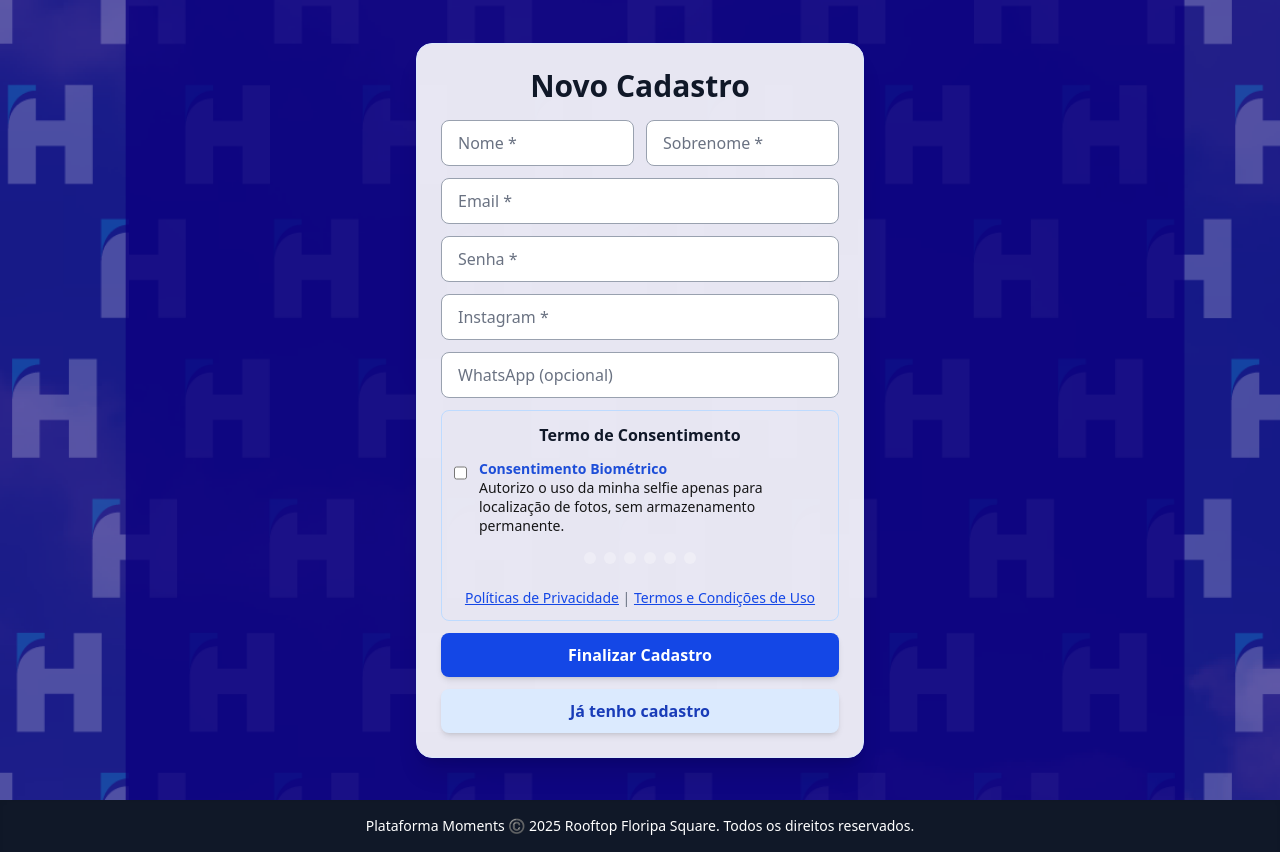
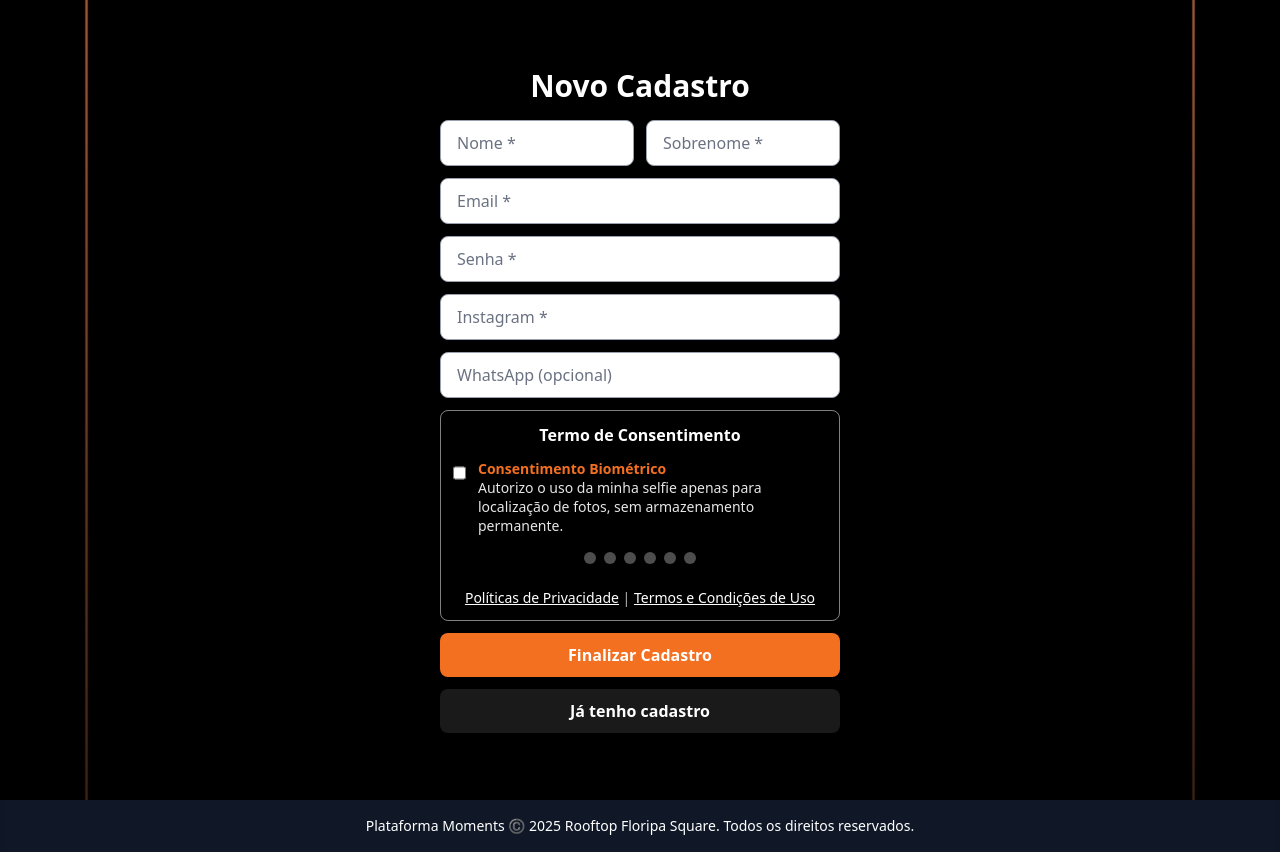
Before and after one commit to FloripaSquare/Floripa-Square-Moments, a Next.js app in the folder frontend/floripa-moments-frontend/: page /register/1 in a window 1280 px wide. Built offline with nearby package versions, Linux system fonts and the light colour scheme.

Commit message:
ajustes cores

```diff
--- a/frontend/floripa-moments-frontend/app/[slug]/selfie/page.tsx
+++ b/frontend/floripa-moments-frontend/app/[slug]/selfie/page.tsx
@@ -22,12 +22,12 @@ const themes: Record<string, Theme> = {
       "border-2 border-white text-white hover:bg-white hover:text-[#f37021]",
   },
   default: {
-    backgroundImage: 'url("/bg-form.png")',
+    backgroundImage: "url('/base-moments.jpg')",
     textColor: "text-white",
-    primaryButton: "bg-[#f37021] hover:bg-orange-600 text-white",
+    primaryButton: "bg-[#f37021] hover:bg-[#d35e1d] text-white",
     secondaryButton: "bg-white/10 text-white hover:bg-white/20",
     ghostButton:
-      "border-2 border-white text-white hover:bg-white hover:text-blue-900",
+      "border-2 border-white text-white hover:bg-white hover:text-[#f37021]",
   },
 };
 
--- a/frontend/floripa-moments-frontend/app/login/[slug]/page.tsx
+++ b/frontend/floripa-moments-frontend/app/login/[slug]/page.tsx
@@ -38,15 +38,15 @@ const themes: Record<string, Theme> = {
     alertSuccessText: "text-green-700",
   },
   default: {
-    name: "Default",
-    backgroundImage: "url('/bg-form.png')",
-    textColor: "text-gray-900",
-    inputBg: "bg-gray-100",
-    inputBorder: "border-gray-400",
+    name: "Floripa Square",
+    backgroundImage: "url('/base-moments.jpg')",
+    textColor: "text-white",
+    inputBg: "bg-white/90",
+    inputBorder: "border-white/50",
     placeholderColor: "placeholder-gray-400",
-    buttonBg: "bg-blue-700",
+    buttonBg: "bg-[#f37021]",
     buttonTextColor: "text-white",
-    buttonBorder: "border-blue-700",
+    buttonBorder: "border-[#f37021]",
     alertErrorBg: "bg-red-50",
     alertErrorText: "text-red-700",
     alertSuccessBg: "bg-green-50",
--- a/frontend/floripa-moments-frontend/app/register/[slug]/page.tsx
+++ b/frontend/floripa-moments-frontend/app/register/[slug]/page.tsx
@@ -60,17 +60,18 @@ const themes: Record<string, Theme> = {
     isDark: true,
   },
   default: {
-    name: "Default",
-    accentColor: "#1d4ed8",
-    backgroundImage: "url('/bg-form.png')",
-    textColor: "text-gray-900",
-    checkboxTextColor: "black",
-    formBg: "bg-white/90 border border-blue-100",
-    borderColor: "border-blue-200",
-    primaryButton: "bg-blue-700 hover:bg-blue-800 text-white",
-    secondaryButton: "bg-blue-100 text-blue-800 hover:bg-blue-200",
-    linkColor: "text-blue-700",
+    name: "Floripa Square",
+    accentColor: "#f37021",
+    backgroundImage: "url('/base-moments.jpg')",
+    textColor: "text-white",
+    checkboxTextColor: "white",
+    formBg: "",
+    borderColor: "border-white/50",
+    primaryButton: "bg-[#f37021] hover:bg-[#d35e1d] text-white",
+    secondaryButton: "bg-white/10 text-white hover:bg-white/20",
+    linkColor: "text-white",
     linkHoverColor: "underline",
+    isDark: true,
   },
 };
 
```
